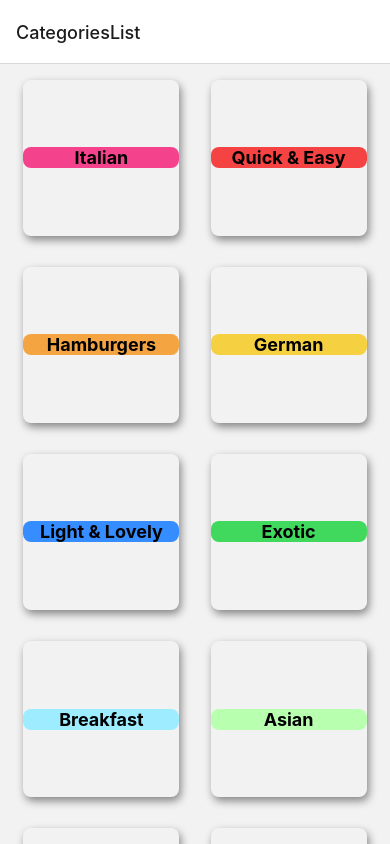
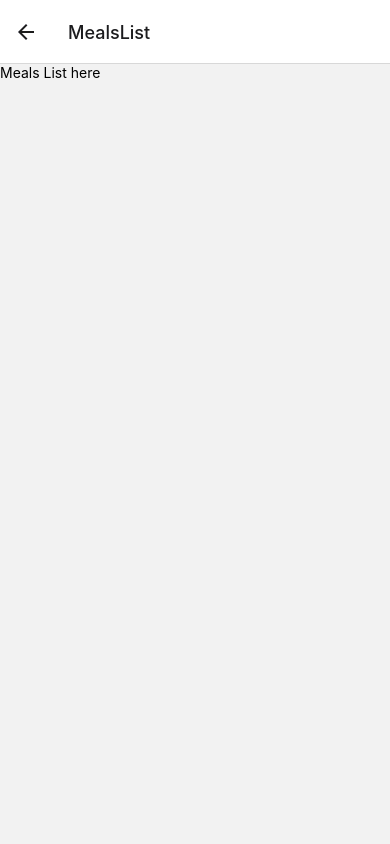
Before and after one commit to jmohandas/Foodish, a React Native app: screen /MealsList in a window 390 px wide. Built offline with nearby package versions, Linux system fonts and the light colour scheme.

Commit message:
Created another screen and made navigation to it

```diff
--- a/App.js
+++ b/App.js
@@ -1,6 +1,8 @@
-import CategoriesListScreen from './screens/CategoriesListScreen';
 import { NavigationContainer } from '@react-navigation/native';
 import { createNativeStackNavigator } from '@react-navigation/native-stack';
+
+import CategoriesListScreen from './screens/CategoriesListScreen';
+import MealsListScreen from './screens/MealsListScreen'
 
 const Stack = createNativeStackNavigator();
 
@@ -9,6 +11,7 @@ export default function App() {
     <NavigationContainer>
       <Stack.Navigator>
         <Stack.Screen name='CategoriesList' component={CategoriesListScreen}/>
+        <Stack.Screen name='MealsList' component={MealsListScreen}/>
       </Stack.Navigator>
     </NavigationContainer>
   );
--- a/components/CategoryTile.js
+++ b/components/CategoryTile.js
@@ -2,11 +2,11 @@ import { View, StyleSheet, Text, Dimensions, Pressable } from 'react-native';
 
 const ScreenWidth = Dimensions.get('window').width;
 
-const CategoryTile = ({item}) => {
+const CategoryTile = ({item, onPress}) => {
     return (
         <View style={ [ styles.wrapperContainer] }>
             <Pressable
-                onPress={() => { console.log("Pressed - " + item.id) }}
+                onPress={ onPress }
                 android_ripple={{ color: "#ccc" }}
                 style={({pressed}) => [{ backgroundColor: item.color, borderRadius: 8, }, pressed && { opacity: 0.65 }]}>
                 <View style={ styles.innerView }>
--- a/screens/CategoriesListScreen.js
+++ b/screens/CategoriesListScreen.js
@@ -3,10 +3,14 @@ import CategoryTile from '../components/CategoryTile';
 
 import { CATEGORIES } from '../data/dummyData';
 
-const CategoriesListScreen = () => {
+const CategoriesListScreen = ({ navigation }) => {
+    const openMealsListAction = () => {
+        navigation.navigate('MealsList');
+    };
+
     const renderCatgoryTiles = ({ item }) => {
-       return <CategoryTile item = {item} />
-    }
+       return <CategoryTile item = {item} onPress = { openMealsListAction }/>
+    };
 
     return (
         <View style={ styles.listContainer }>
--- /dev/null
+++ b/screens/MealsListScreen.js
@@ -0,0 +1,17 @@
+import { View, StyleSheet, Text } from 'react-native';
+
+const MealsListScreen = () => {
+    return (
+        <View style={ styles.mealsListContainer }>
+            <Text>Meals List here</Text>
+        </View>
+    )
+};
+
+const styles = StyleSheet.create({
+    mealsListContainer: {
+        flex: 1
+    }
+})
+
+export default MealsListScreen;
```
